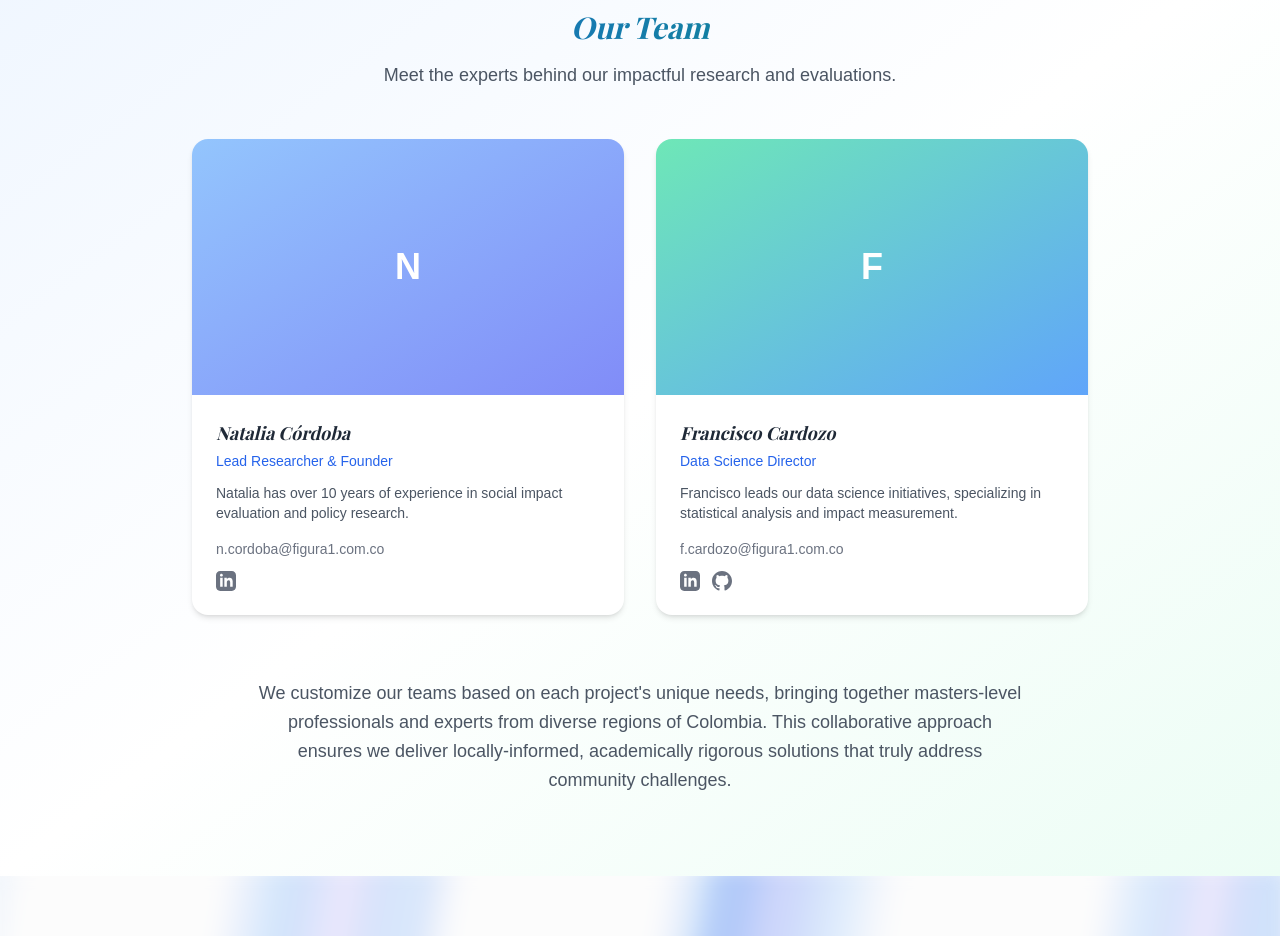
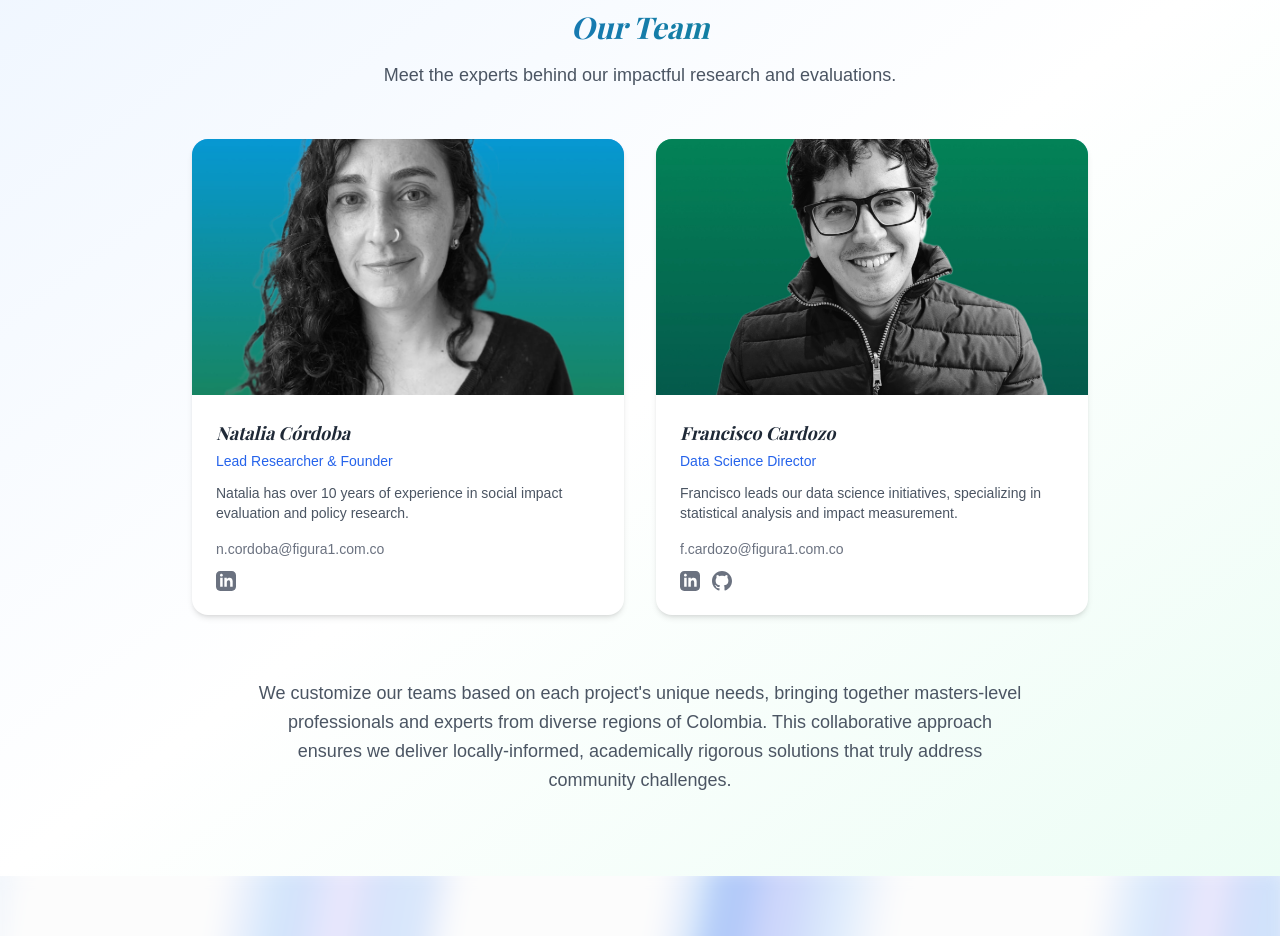
Before and after one commit to focardozom/figura1-test, a Next.js app: page / in a window 1280 px wide. Shown: the part 2580-3516 px from the top of the page. Built offline with nearby package versions, Linux system fonts and the light colour scheme; a web font is replaced by a local one.

Commit message:
add team image

```diff
--- a/app/components/Team.tsx
+++ b/app/components/Team.tsx
@@ -1,7 +1,7 @@
 'use client'
 
 import { useState } from 'react'
-// import Image from 'next/image' - Removing unused import
+import Image from 'next/image'
 import { cn } from '../../lib/utils'
 
 interface TeamMember {
@@ -25,7 +25,7 @@ export default function Team() {
       name: "Natalia Córdoba",
       role: "Lead Researcher & Founder",
       bio: "Natalia has over 10 years of experience in social impact evaluation and policy research.",
-      image: "/team/team-1.jpg",
+      image: "/team/team-1.JPEG",
       socialLinks: {
         linkedin: "https://www.linkedin.com/in/natalia-córdoba-4a9400152/",
         email: "n.cordoba@figura1.com.co"
@@ -36,7 +36,7 @@ export default function Team() {
       name: "Francisco Cardozo",
       role: "Data Science Director",
       bio: "Francisco leads our data science initiatives, specializing in statistical analysis and impact measurement.",
-      image: "/team/team-2.jpg",
+      image: "/team/team-2.JPEG",
       socialLinks: {
         linkedin: "https://linkedin.com/",
         github: "https://github.com/focardozom",
@@ -90,12 +90,12 @@ export default function Team() {
                     </div>
 
                     {/* This would display the actual image when available */}
-                    {/* <Image
+                    <Image
                       src={member.image}
                       alt={member.name}
                       fill
                       className="object-cover"
-                    /> */}
+                    />
 
                     {/* Overlay on hover */}
                     <div
```
Also changed, not shown: public/team/team-1.JPEG (added), public/team/team-2.JPEG (added).
